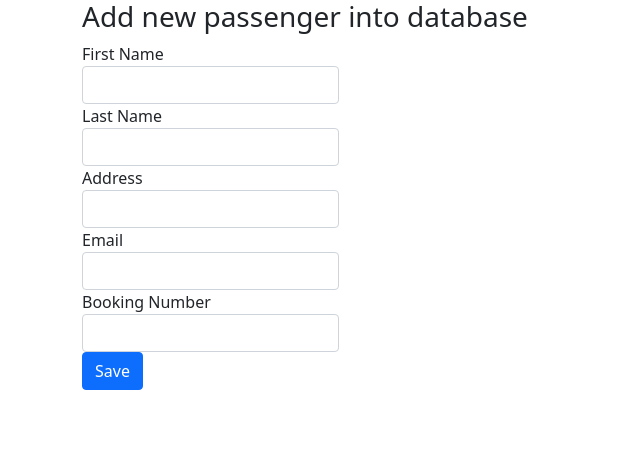
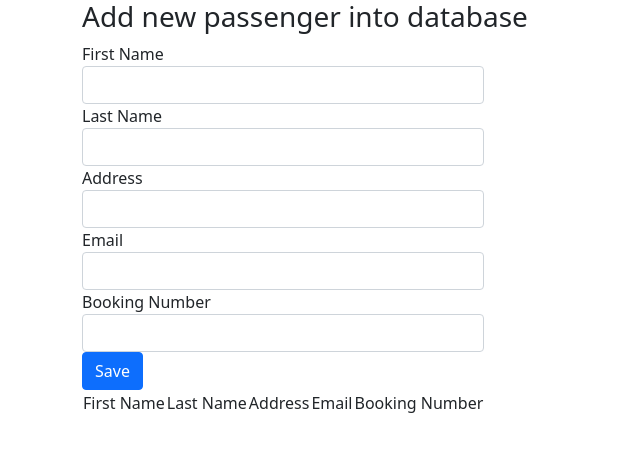
Before and after one commit to xiaohong0409/0409, a PHP site: page /passenger.php in a window 1280 px wide. Shown: the top 452 px of the page, without its empty margins (0-640 px from the left). Run offline with PHP 8.4, Linux system fonts and the light colour scheme; data that the repository does not hold is empty.

Commit message:
Update passenger.php

```diff
--- a/passenger.php
+++ b/passenger.php
@@ -40,11 +40,19 @@
     $conn=mysqli_connect("localhost","root","386465721","booking_system");
     $query="select * from passenger";
     $result=mysqli_query($conn,$query);
+echo"
+    <table>
+    <thead><td>First Name</td><td>Last Name</td><td>Address</td><td>Email</td><td>Booking Number</td></thead>";
 
     while($row=mysqli_fetch_array($result)){
-      echo"".$row['fname']." ".$row['lname']." ".$row['address']." ".$row['email']." ".$row['bookingnumber']."<br>";
+    //  echo"".$row['fname']." ".$row['lname']." ".$row['address']." ".$row['email']." ".$row['bookingnumber']."<br>";
+
+      echo "<tr><td>".$row['fname']."</td><td>".$row['lname']."</td><td>".$row['address']."</td><td>".$row['email']."</td><td>".$row['bookingnumber']."</td></tr>";
     }
     ?>
 
+
+
+
   </body>
 </html>
```
